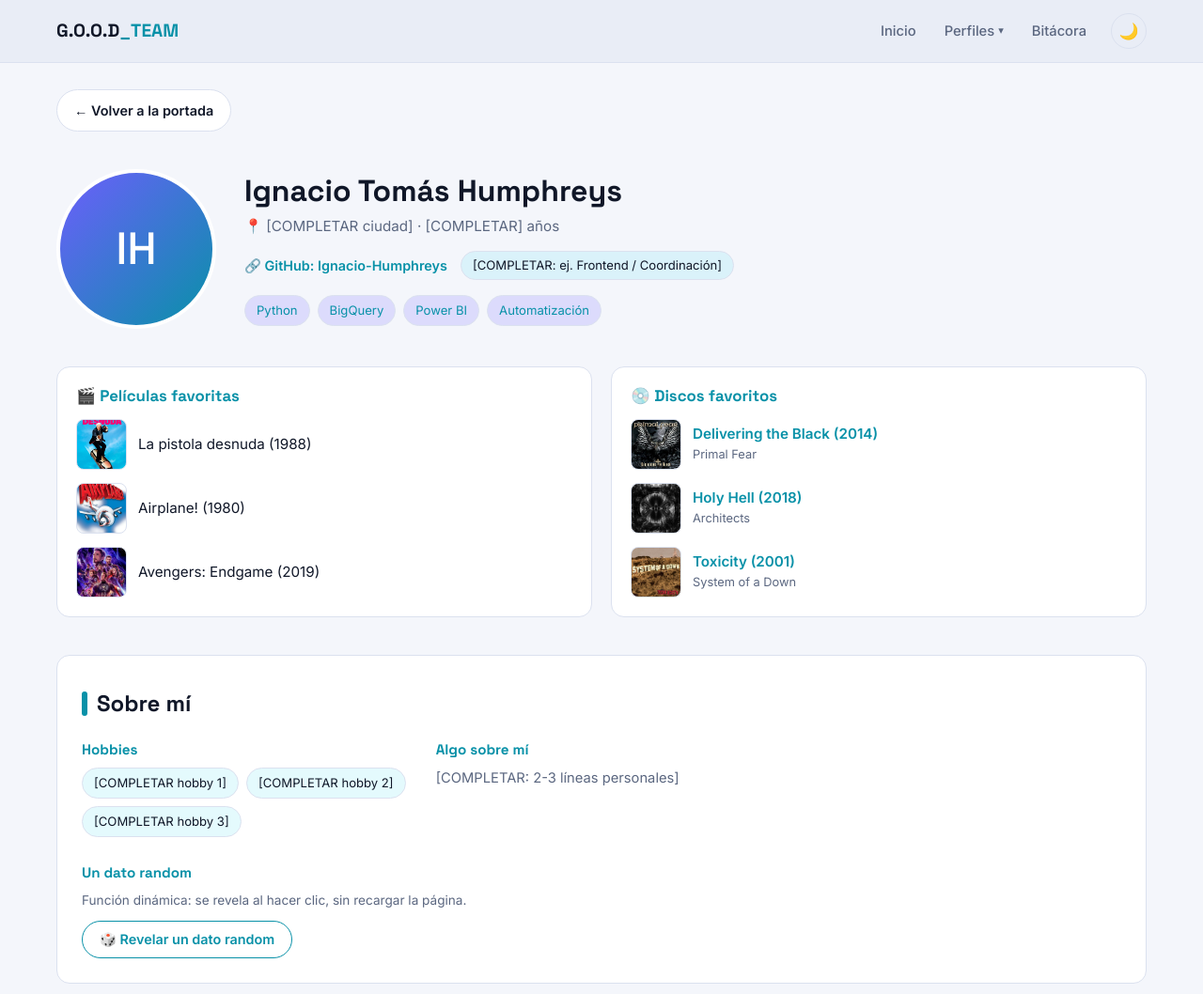
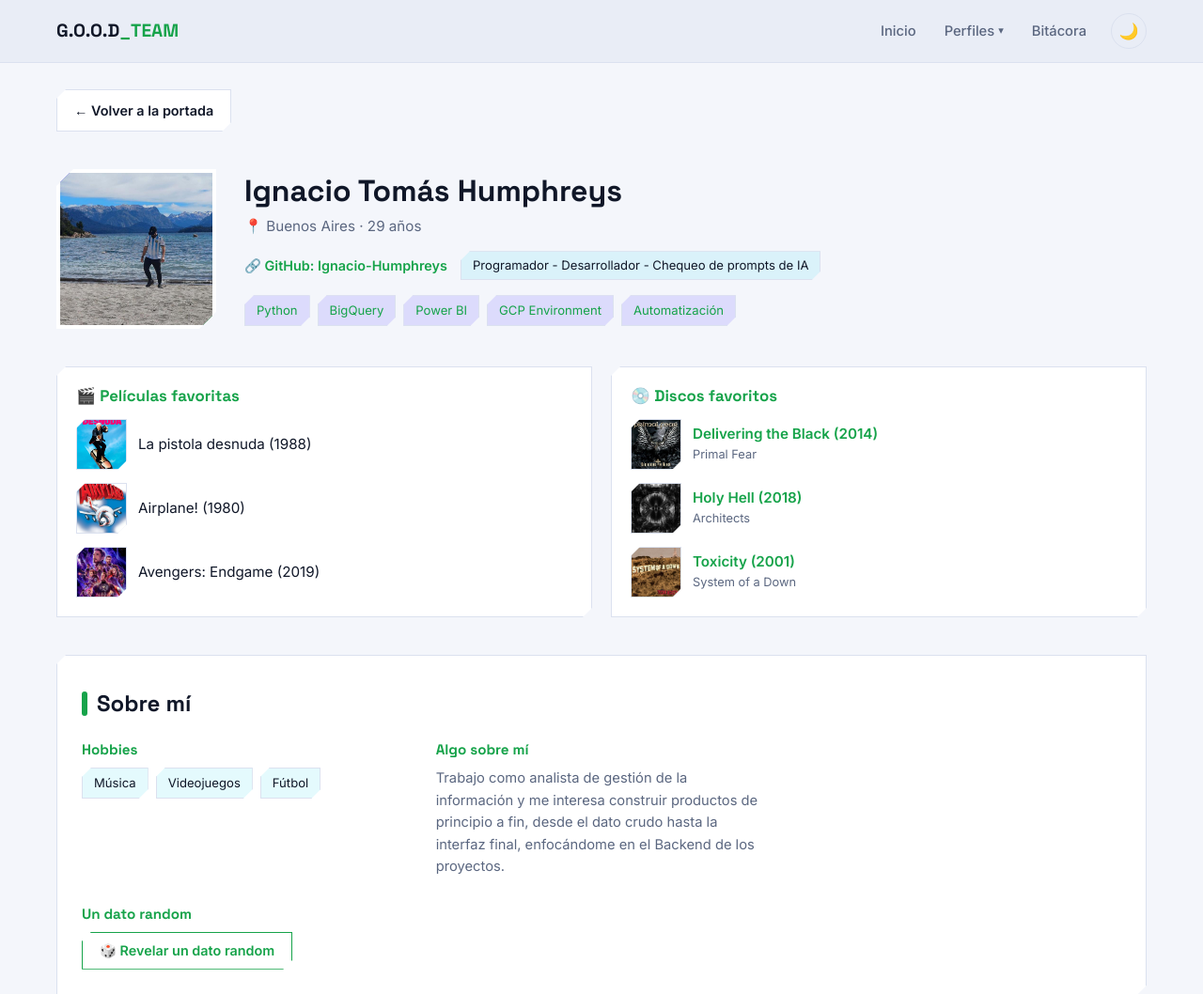
Before and after one commit to Ignacio-Humphreys/TP1_IFTS29_Frontend_Grupo3, a plain HTML site: page perfil-humphreys.html in a window 1280 px wide. Shown: the top 1058 px of the page at 94% size. Drawn offline with Linux system fonts and the light colour scheme.

Commit message:
Armado perfil Humphreys + Corrección errores en perfiles

```diff
--- a/css/style.css
+++ b/css/style.css
@@ -382,6 +382,15 @@ ul.submenu a:hover {
   color: #fff;
   flex-shrink: 0;
   border: 4px solid var(--card);
+  overflow: hidden;
+}
+
+.profile-avatar img {
+  width: 100%;
+  height: 100%;
+  object-fit: cover;
+  object-position: center;
+  display: block;
 }
 
 .profile-meta h1 { font-size: 2rem; margin-bottom: 6px; }
@@ -630,3 +639,47 @@ footer.site-footer {
   .page-actions { justify-content: center; }
   .nav-bar .brand { font-size: 1rem; }
 }
+
+/* =========================================================
+   PERFIL PERSONALIZADO — Ignacio Humphreys
+   ========================================================= */
+
+body.perfil-ignacio {
+  --accent: #16a34a; /* highlights en verde en modo claro */
+}
+
+html[data-theme="dark"] body.perfil-ignacio {
+  --bg: #0a0a0a;
+  --bg-soft: #131313;
+  --card: #161616;
+  --primary: #dc2626;
+  --primary-dark: #991b1b;
+  --accent: #ef4444;
+  --text: #f5f5f5;
+  --text-muted: #a3a3a3;
+  --border: #2c2c2c;
+  --shadow-color: rgba(0, 0, 0, 0.65);
+}
+
+body.perfil-ignacio .btn,
+body.perfil-ignacio .chip,
+body.perfil-ignacio .role-tag,
+body.perfil-ignacio .info-card,
+body.perfil-ignacio .about-section,
+body.perfil-ignacio .media-cover {
+  border-radius: 0;
+  clip-path: polygon(10px 0, 100% 0, 100% calc(100% - 10px), calc(100% - 10px) 100%, 0 100%, 0 10px);
+}
+
+body.perfil-ignacio .profile-avatar {
+  border-radius: 0;
+  clip-path: polygon(18px 0, 100% 0, 100% calc(100% - 18px), calc(100% - 18px) 100%, 0 100%, 0 18px);
+}
+
+body.perfil-ignacio .fun-fact-text {
+  border-left-color: var(--primary);
+}
+
+body.perfil-ignacio nav.main-nav a.active {
+  background: var(--primary);
+}
--- a/perfil-humphreys.html
+++ b/perfil-humphreys.html
@@ -16,7 +16,7 @@
 <link href="https://fonts.googleapis.com/css2?family=Space+Grotesk:wght@500;700&family=Inter:wght@400;500;600&display=swap" rel="stylesheet">
 <link rel="stylesheet" href="css/style.css">
 </head>
-<body>
+<body class="perfil-ignacio">
 
 <header class="site-header">
   <div class="nav-bar">
@@ -52,18 +52,19 @@
   </div>
 
   <section class="profile-header">
-    <div class="profile-avatar">IH</div>
+    <div class="profile-avatar"><img src="img/Propias/Ignacio.jpeg" alt="Ignacio Tomás Humphreys"></div>
     <div class="profile-meta">
       <h1>Ignacio Tomás Humphreys</h1>
-      <p class="location">📍 [COMPLETAR ciudad] · [COMPLETAR] años</p>
+      <p class="location">📍 Buenos Aires · 29 años</p>
       <p class="profile-links">
         <a href="https://github.com/Ignacio-Humphreys" target="_blank" rel="noopener">🔗 GitHub: Ignacio-Humphreys</a>
-        <span class="role-tag">[COMPLETAR: ej. Frontend / Coordinación]</span>
+        <span class="role-tag">Programador - Desarrollador - Chequeo de prompts de IA</span>
       </p>
       <div class="chip-list">
         <span class="chip">Python</span>
         <span class="chip">BigQuery</span>
         <span class="chip">Power BI</span>
+        <span class="chip">GCP Environment</span>
         <span class="chip">Automatización</span>
       </div>
     </div>
@@ -121,20 +122,19 @@
       <div>
         <h3>Hobbies</h3>
         <div class="chip-list hobby-list">
-          <span class="chip">[COMPLETAR hobby 1]</span>
-          <span class="chip">[COMPLETAR hobby 2]</span>
-          <span class="chip">[COMPLETAR hobby 3]</span>
+          <span class="chip">Música</span>
+          <span class="chip">Videojuegos</span>
+          <span class="chip">Fútbol</span>
         </div>
       </div>
       <div>
         <h3>Algo sobre mí</h3>
-        <p>[COMPLETAR: 2-3 líneas personales]</p>
+        <p>Trabajo como analista de gestión de la información y me interesa construir productos de principio a fin, desde el dato crudo hasta la interfaz final, enfocándome en el Backend de los proyectos.</p>
       </div>
       <div class="fun-fact-box">
         <h3>Un dato random</h3>
-        <p style="color:var(--text-muted); margin-bottom:10px; font-size:0.85rem;">Función dinámica: se revela al hacer clic, sin recargar la página.</p>
         <button class="btn btn-outline" onclick="revelarDato(this)">🎲 Revelar un dato random</button>
-        <p class="fun-fact-text" data-fact="[COMPLETAR dato random]"></p>
+        <p class="fun-fact-text" data-fact="Las abejas tienen 5 ojos :P"></p>
       </div>
     </div>
   </section>
```
Also changed, not shown: perfil-de-diego.html (+0 -1 lines), perfil-diaz.html (+0 -1 lines), perfil-frias.html (+0 -1 lines), perfil-giordano.html (+0 -1 lines), img/Propias/Ignacio.jpeg (added).
